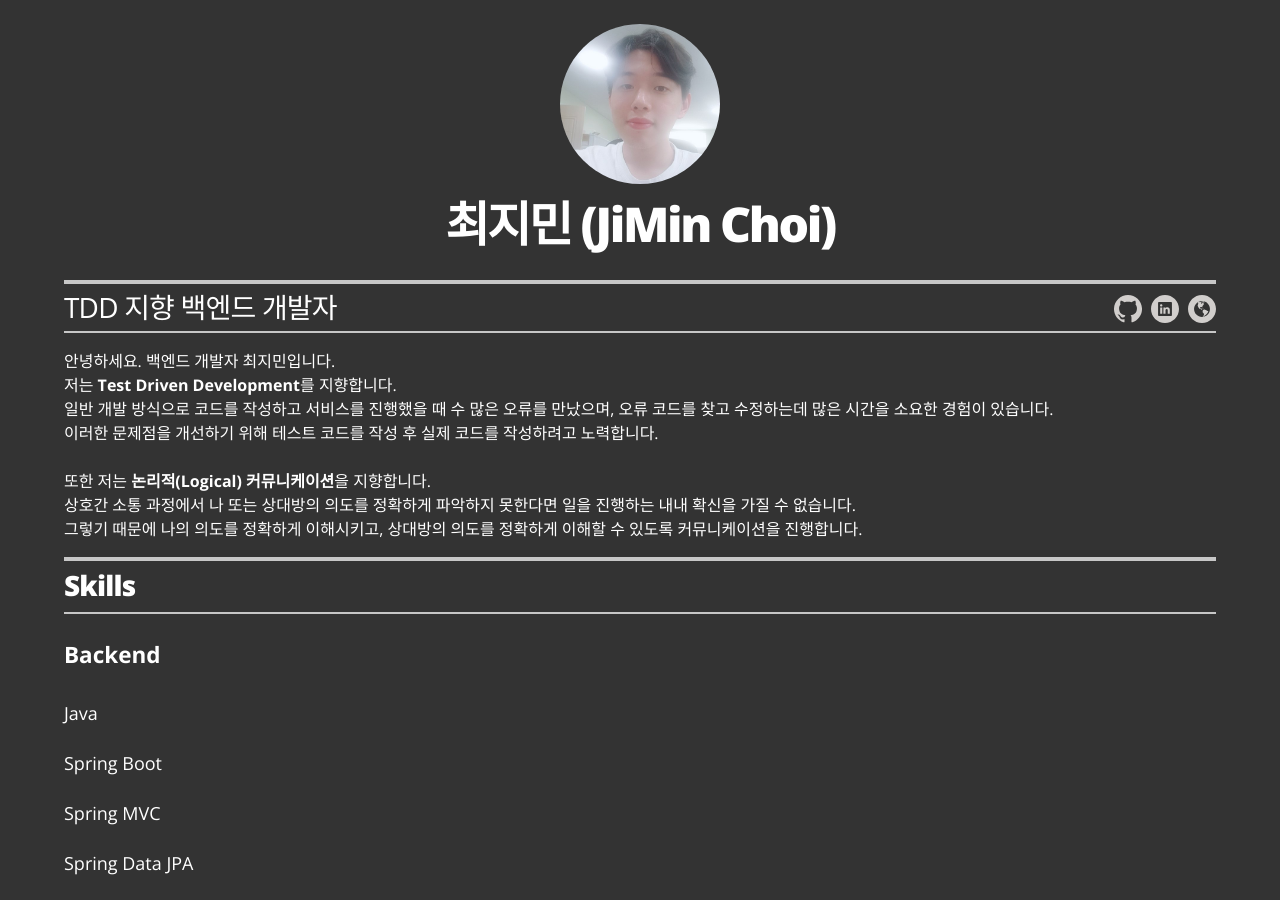
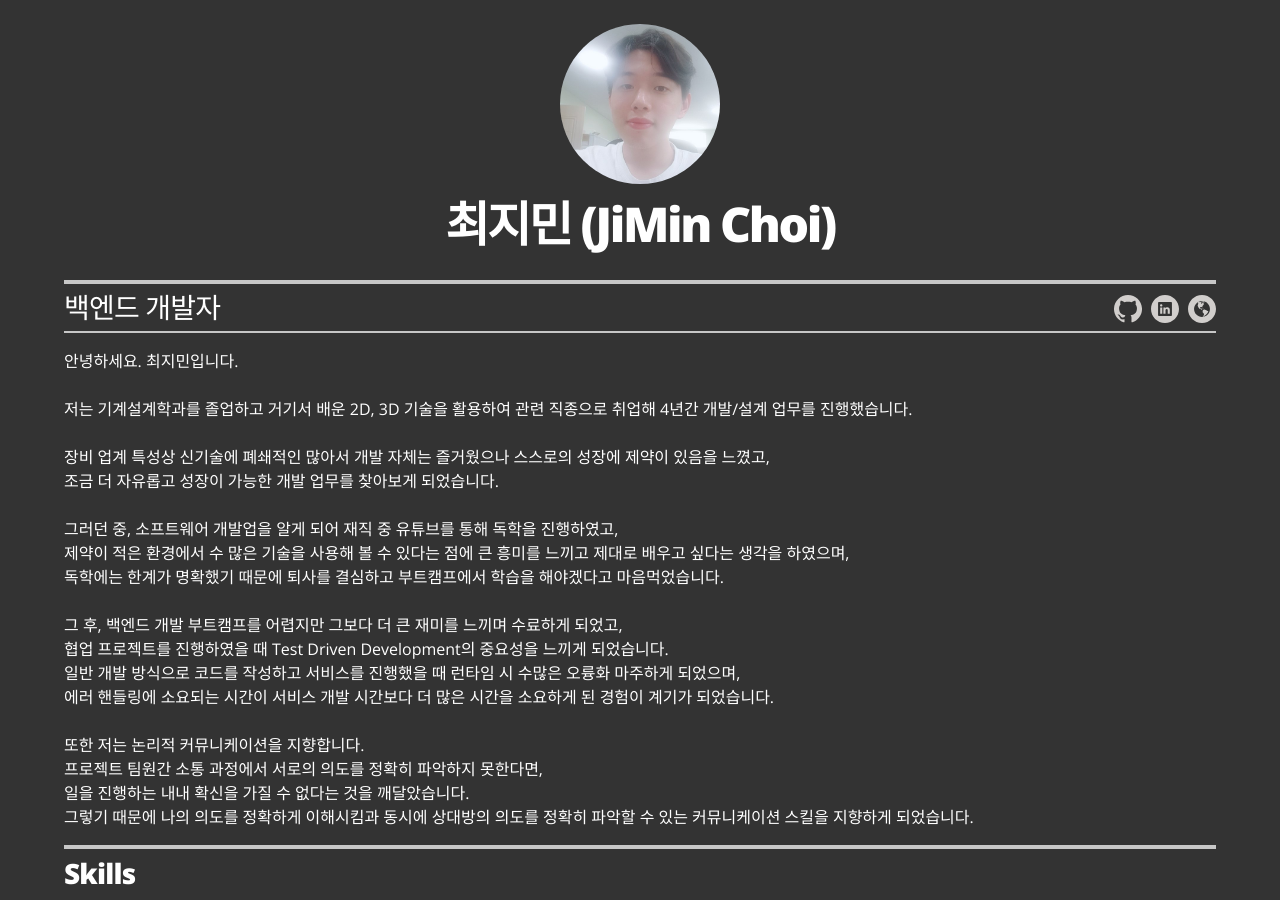
Before and after one commit to tlskals/tlskals.github.io, a Jekyll site: the page built from index.html, in a window 1280 px wide and 900 px high. Built offline with Jekyll 4.4.1, drawn with Linux system fonts in a browser that asks for light colours.

Commit message:
자기소개 수정

```diff
--- a/_config.yml
+++ b/_config.yml
@@ -11,7 +11,7 @@ sass:
 # Resume settings
 resume_avatar:                  "true"
 resume_name:                    "최지민 (JiMin Choi)"
-resume_title:                   "TDD 지향 백엔드 개발자"
+resume_title:                   "백엔드 개발자"
 
 # used for the contact button in _layouts/resume.html
 resume_contact_email:           "chlwlals8708@gmail.com"
@@ -23,14 +23,27 @@ resume_contact_address:         "Seoul, Republic of Korea"
 resume_header_contact_info:     "Seoul, Republic of Korea • (+82) 10-9052-8708 • chlwlals8708@gmail.com"
 display_header_contact_info:    "false"
 
-resume_header_intro: "<p>안녕하세요. 백엔드 개발자 최지민입니다.
-<br>저는 <strong>Test Driven Development</strong>를 지향합니다.
-<br>일반 개발 방식으로 코드를 작성하고 서비스를 진행했을 때 수 많은 오류를 만났으며, 오류 코드를 찾고 수정하는데 많은 시간을 소요한 경험이 있습니다.
-<br>이러한 문제점을 개선하기 위해 테스트 코드를 작성 후 실제 코드를 작성하려고 노력합니다.
-<br>
-<br>또한 저는 <strong>논리적(Logical) 커뮤니케이션</strong>을 지향합니다.
-<br>상호간 소통 과정에서 나 또는 상대방의 의도를 정확하게 파악하지 못한다면 일을 진행하는 내내 확신을 가질 수 없습니다.
-<br>그렇기 때문에 나의 의도를 정확하게 이해시키고, 상대방의 의도를 정확하게 이해할 수 있도록 커뮤니케이션을 진행합니다.
+resume_header_intro: "<p>안녕하세요. 최지민입니다.
+
+<br><br>저는 기계설계학과를 졸업하고 거기서 배운 2D, 3D 기술을 활용하여 관련 직종으로 취업해 4년간 개발/설계 업무를 진행했습니다.
+
+<br><br>장비 업계 특성상 신기술에 폐쇄적인 많아서 개발 자체는 즐거웠으나 스스로의 성장에 제약이 있음을 느꼈고,
+<br>조금 더 자유롭고 성장이 가능한 개발 업무를 찾아보게 되었습니다.
+
+<br><br>그러던 중, 소프트웨어 개발업을 알게 되어 재직 중 유튜브를 통해 독학을 진행하였고,
+<br>제약이 적은 환경에서 수 많은 기술을 사용해 볼 수 있다는 점에 큰 흥미를 느끼고 제대로 배우고 싶다는 생각을 하였으며,
+<br>독학에는 한계가 명확했기 때문에 퇴사를 결심하고 부트캠프에서 학습을 해야겠다고 마음먹었습니다.
+
+
+<br><br>그 후, 백엔드 개발 부트캠프를 어렵지만 그보다 더 큰 재미를 느끼며 수료하게 되었고,
+<br>협업 프로젝트를 진행하였을 때 Test Driven Development의 중요성을 느끼게 되었습니다.
+<br>일반 개발 방식으로 코드를 작성하고 서비스를 진행했을 때 런타임 시 수많은 오륭화 마주하게 되었으며,
+<br>에러 핸들링에 소요되는 시간이 서비스 개발 시간보다 더 많은 시간을 소요하게 된 경험이 계기가 되었습니다.
+
+<br><br>또한 저는 논리적 커뮤니케이션을 지향합니다.
+<br>프로젝트 팀원간 소통 과정에서 서로의 의도를 정확히 파악하지 못한다면,
+<br>일을 진행하는 내내 확신을 가질 수 없다는 것을 깨달았습니다.
+<br>그렇기 때문에 나의 의도를 정확하게 이해시킴과 동시에 상대방의 의도를 정확히 파악할 수 있는 커뮤니케이션 스킬을 지향하게 되었습니다.
 <br></p>"
 
 # use "yes" to display the email contact button,
```
